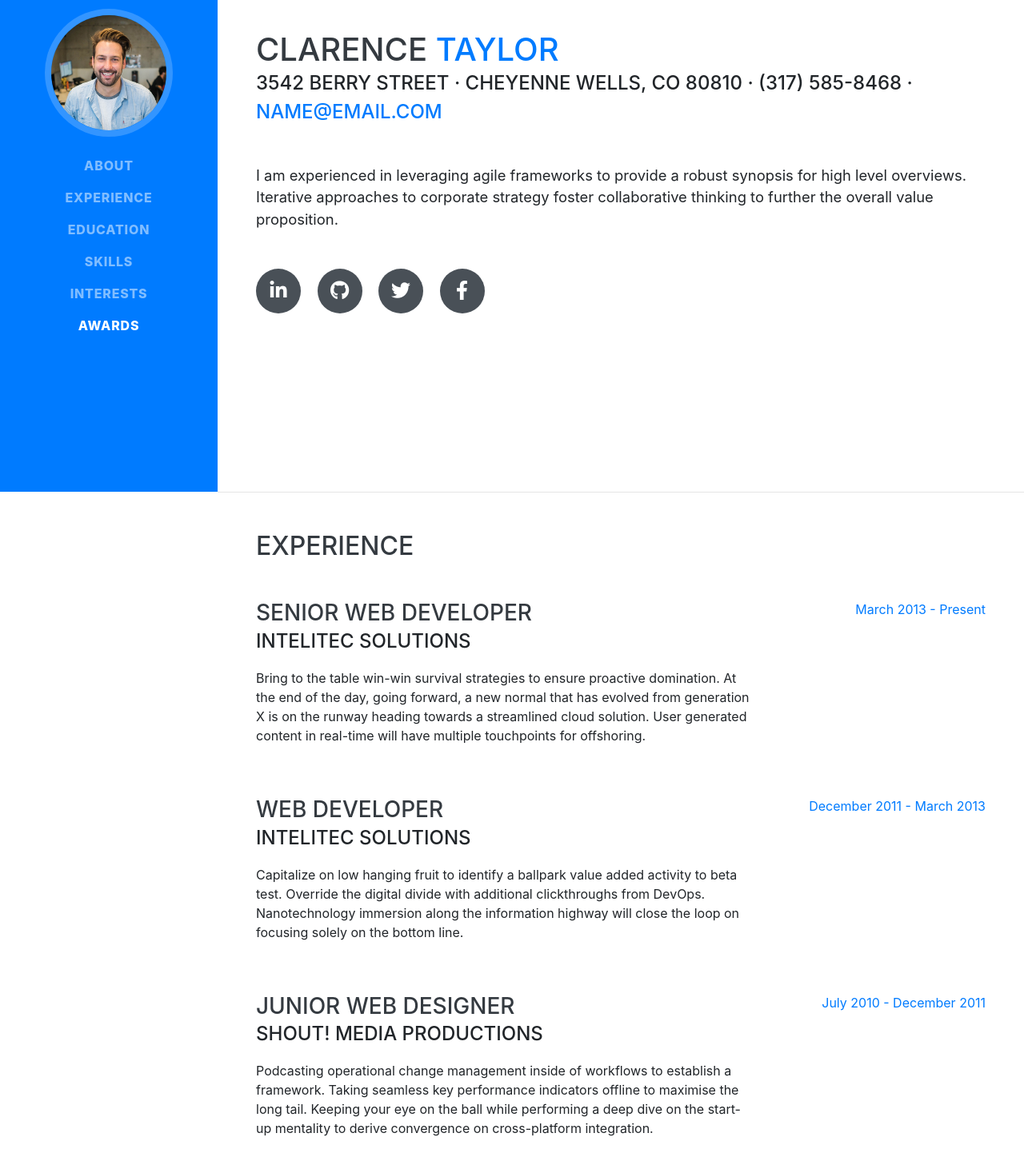
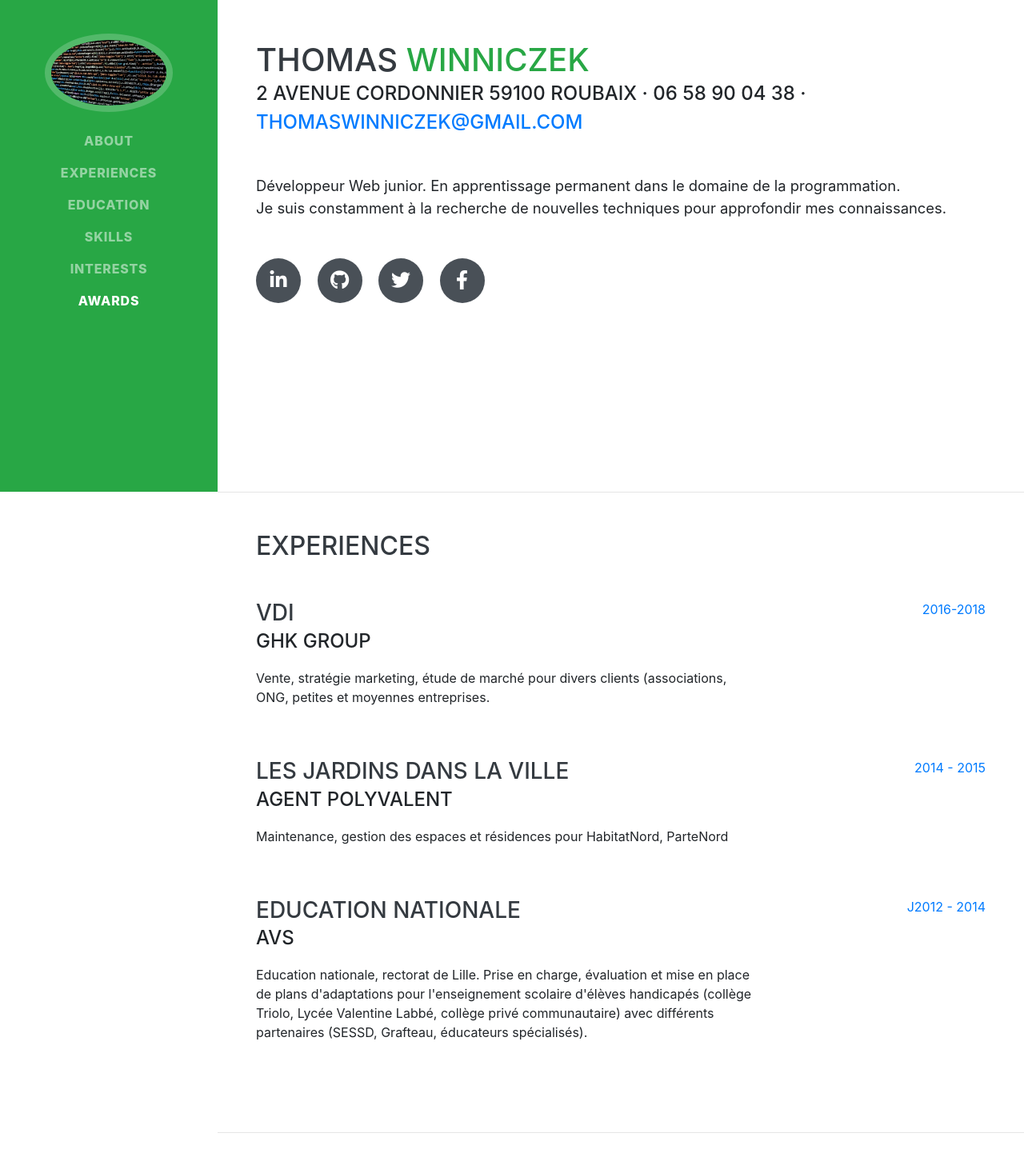
Before and after one commit to ThomasGarm/portfolio-cv, a website with bundled scripts: page index.html in a window 1280 px wide. Shown: the part 185-1627 px from the top of the page at 80% size. Built offline with nearby package versions, Linux system fonts and the light colour scheme; a web font is replaced by a local one.

Commit message:
experiences done

```diff
--- a/index.html
+++ b/index.html
@@ -8,7 +8,7 @@
   <meta name="description" content="">
   <meta name="author" content="">
 
-  <title>Resume - Start Bootstrap Theme</title>
+  <title>Resume - Portfolio</title>
 
   <!-- Bootstrap core CSS -->
   <link href="vendor/bootstrap/css/bootstrap.min.css" rel="stylesheet">
@@ -25,11 +25,11 @@
 
 <body id="page-top">
 
-  <nav class="navbar navbar-expand-lg navbar-dark bg-primary fixed-top" id="sideNav">
+  <nav class="navbar navbar-expand-lg navbar-dark bg-success fixed-top" id="sideNav">
     <a class="navbar-brand js-scroll-trigger" href="#page-top">
-      <span class="d-block d-lg-none">Clarence Taylor</span>
+      <span class="d-block d-lg-none">Winniczek Thomas</span>
       <span class="d-none d-lg-block">
-        <img class="img-fluid img-profile rounded-circle mx-auto mb-2" src="img/profile.jpg" alt="">
+        <img class="img-fluid img-profile rounded-circle mx-auto mb-2" src="img/exemple.jpg" alt="">
       </span>
     </a>
     <button class="navbar-toggler" type="button" data-toggle="collapse" data-target="#navbarSupportedContent" aria-controls="navbarSupportedContent" aria-expanded="false" aria-label="Toggle navigation">
@@ -41,7 +41,7 @@
           <a class="nav-link js-scroll-trigger" href="#about">About</a>
         </li>
         <li class="nav-item">
-          <a class="nav-link js-scroll-trigger" href="#experience">Experience</a>
+          <a class="nav-link js-scroll-trigger" href="#experience">Experiences</a>
         </li>
         <li class="nav-item">
           <a class="nav-link js-scroll-trigger" href="#education">Education</a>
@@ -63,18 +63,19 @@
 
     <section class="resume-section p-3 p-lg-5 d-flex align-items-center" id="about">
       <div class="w-100">
-        <h1 class="mb-0">Clarence
-          <span class="text-primary">Taylor</span>
+        <h1 class="mb-0">Thomas
+          <span class="text-success">Winniczek</span>
         </h1>
-        <div class="subheading mb-5">3542 Berry Street · Cheyenne Wells, CO 80810 · (317) 585-8468 ·
-          <a href="mailto:name@email.com">name@email.com</a>
+        <div class="subheading mb-5">2 avenue Cordonnier 59100 Roubaix · 06 58 90 04 38 ·
+          <a href="mailto:thomaswinniczek@gmail.com">thomaswinniczek@gmail.com</a>
         </div>
-        <p class="lead mb-5">I am experienced in leveraging agile frameworks to provide a robust synopsis for high level overviews. Iterative approaches to corporate strategy foster collaborative thinking to further the overall value proposition.</p>
+        <p class="lead mb-5">Développeur Web junior. En apprentissage permanent dans le domaine de la programmation.<br>
+          Je suis constamment à la recherche de nouvelles techniques pour approfondir mes connaissances.</p>
         <div class="social-icons">
           <a href="#">
             <i class="fab fa-linkedin-in"></i>
           </a>
-          <a href="#">
+          <a target=blank href="https://github.com/ThomasGarm">
             <i class="fab fa-github"></i>
           </a>
           <a href="#">
@@ -91,52 +92,40 @@
 
     <section class="resume-section p-3 p-lg-5 d-flex justify-content-center" id="experience">
       <div class="w-100">
-        <h2 class="mb-5">Experience</h2>
+        <h2 class="mb-5">Experiences</h2>
 
         <div class="resume-item d-flex flex-column flex-md-row justify-content-between mb-5">
           <div class="resume-content">
-            <h3 class="mb-0">Senior Web Developer</h3>
-            <div class="subheading mb-3">Intelitec Solutions</div>
-            <p>Bring to the table win-win survival strategies to ensure proactive domination. At the end of the day, going forward, a new normal that has evolved from generation X is on the runway heading towards a streamlined cloud solution. User generated content in real-time will have multiple touchpoints for offshoring.</p>
+            <h3 class="mb-0">Vdi</h3>
+            <div class="subheading mb-3">GHK group</div>
+            <p>Vente, stratégie marketing, étude de marché pour divers clients (associations, ONG, petites et moyennes entreprises.</p>
           </div>
           <div class="resume-date text-md-right">
-            <span class="text-primary">March 2013 - Present</span>
+            <span class="text-primary">2016-2018</span>
           </div>
         </div>
 
         <div class="resume-item d-flex flex-column flex-md-row justify-content-between mb-5">
           <div class="resume-content">
-            <h3 class="mb-0">Web Developer</h3>
-            <div class="subheading mb-3">Intelitec Solutions</div>
-            <p>Capitalize on low hanging fruit to identify a ballpark value added activity to beta test. Override the digital divide with additional clickthroughs from DevOps. Nanotechnology immersion along the information highway will close the loop on focusing solely on the bottom line.</p>
+            <h3 class="mb-0">Les Jardins dans la Ville</h3>
+            <div class="subheading mb-3">Agent polyvalent</div>
+            <p>Maintenance, gestion des espaces et résidences pour HabitatNord, ParteNord</p>
           </div>
           <div class="resume-date text-md-right">
-            <span class="text-primary">December 2011 - March 2013</span>
+            <span class="text-primary">2014 - 2015</span>
           </div>
         </div>
 
         <div class="resume-item d-flex flex-column flex-md-row justify-content-between mb-5">
           <div class="resume-content">
-            <h3 class="mb-0">Junior Web Designer</h3>
-            <div class="subheading mb-3">Shout! Media Productions</div>
-            <p>Podcasting operational change management inside of workflows to establish a framework. Taking seamless key performance indicators offline to maximise the long tail. Keeping your eye on the ball while performing a deep dive on the start-up mentality to derive convergence on cross-platform integration.</p>
+            <h3 class="mb-0">Education nationale</h3>
+            <div class="subheading mb-3">Avs</div>
+            <p>Education nationale, rectorat de Lille. Prise en charge, évaluation et mise en place de plans d'adaptations pour l'enseignement scolaire d'élèves handicapés (collège Triolo, Lycée Valentine Labbé, collège privé communautaire) avec différents partenaires (SESSD, Grafteau, éducateurs spécialisés). </p>
           </div>
           <div class="resume-date text-md-right">
-            <span class="text-primary">July 2010 - December 2011</span>
+            <span class="text-primary">J2012 - 2014</span>
           </div>
         </div>
-
-        <div class="resume-item d-flex flex-column flex-md-row justify-content-between">
-          <div class="resume-content">
-            <h3 class="mb-0">Web Design Intern</h3>
-            <div class="subheading mb-3">Shout! Media Productions</div>
-            <p>Collaboratively administrate empowered markets via plug-and-play networks. Dynamically procrastinate B2C users after installed base benefits. Dramatically visualize customer directed convergence without revolutionary ROI.</p>
-          </div>
-          <div class="resume-date text-md-right">
-            <span class="text-primary">September 2008 - June 2010</span>
-          </div>
-        </div>
-
       </div>
 
     </section>
```
Also changed, not shown: img/exemple.jpg (added), img/profile.jpg (deleted).
